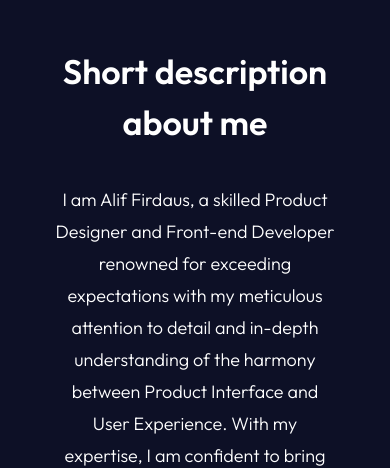
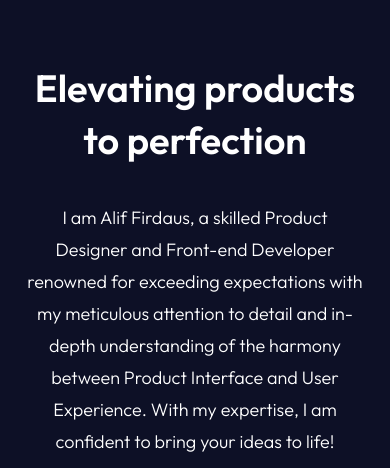
Before and after one commit to alif-firdaus/Passionate-React, a React (Create React App) app: page / in a window 390 px wide. Shown: the part 1770-2238 px from the top of the page. Built offline with nearby package versions, Linux system fonts and the light colour scheme.

Commit message:
About Section sm : updated

```diff
--- a/src/Pages/About.jsx
+++ b/src/Pages/About.jsx
@@ -26,7 +26,7 @@ const About = () => {
 				</h1>
 			</div>
 
-			<div className="flex flex-col mt-20 lg:mt-32 px-sectionpxsm lg:px-sectionpxlg">
+			<div className="flex flex-col mt-24 lg:mt-32 px-sectionpxsm lg:px-sectionpxlg">
 				{/* About Decoration */}
 				<div className="relative flex bg-purple-600 pt-14 md:pt-16 h-fit rounded-3xl">
 					<img
@@ -62,12 +62,12 @@ const About = () => {
 				</div>
 
 				{/* About Sub Title */}
-				<h1 className="text-[34px] mt-16 font-semibold text-center text-black lg:text-[80px] md:text-6xl dark:text-white">
-					Short description about me
+				<h1 className="text-[38px] leading-snug mt-16 font-semibold text-center text-black lg:text-[80px] md:text-6xl dark:text-white">
+					Elevating products to perfection
 				</h1>
 
 				{/* About Description */}
-				<div className="mt-9 px-sectionpxsm lg:px-80">
+				<div className="mt-9 lg:px-80">
 					<p className="z-40 text-lg font-normal lg:text-[20px] lg:leading-10 leading-8 text-center text-black dark:font-light dark:text-white">
 						I am Alif Firdaus, a skilled Product Designer and
 						Front-end Developer renowned for exceeding expectations
```
